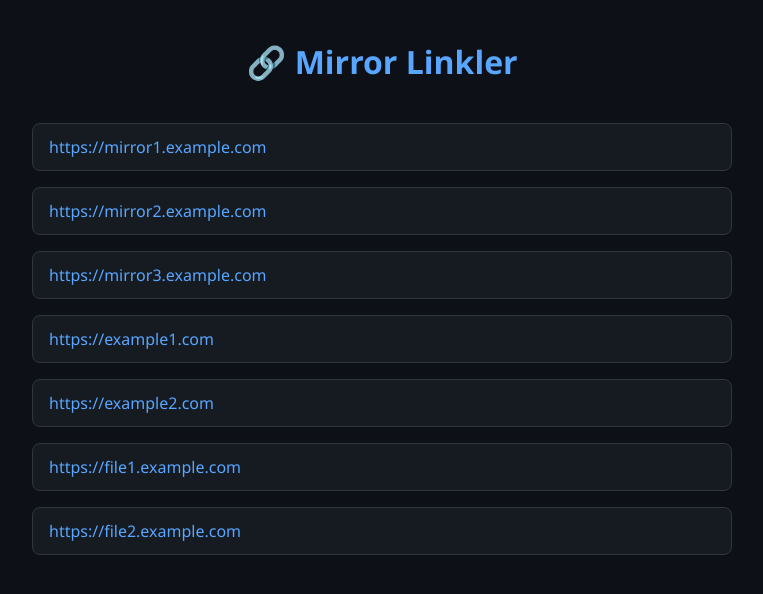
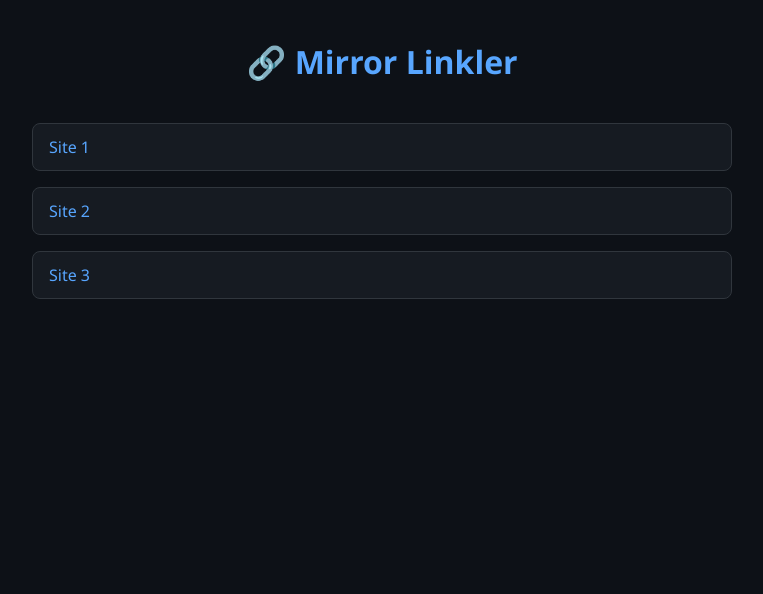
Before and after one commit to solomonsshamir/solomonsshamir, a plain HTML site: page index.html in a window 1280 px wide. Shown: the whole page, without its empty margins (258-1021 px from the left). Drawn offline with Linux system fonts and the light colour scheme.

Commit message:
Update index.html

```diff
--- a/index.html
+++ b/index.html
@@ -53,13 +53,9 @@
     <h1>🔗 Mirror Linkler</h1>
 
     <div class="links">
-        <a href="https://mirror1.example.com" target="_blank">https://mirror1.example.com</a>
-        <a href="https://mirror2.example.com" target="_blank">https://mirror2.example.com</a>
-        <a href="https://mirror3.example.com" target="_blank">https://mirror3.example.com</a>
-        <a href="https://example1.com" target="_blank">https://example1.com</a>
-        <a href="https://example2.com" target="_blank">https://example2.com</a>
-        <a href="https://file1.example.com" target="_blank">https://file1.example.com</a>
-        <a href="https://file2.example.com" target="_blank">https://file2.example.com</a>
+        <a href="https://satlab.ziaurrahoman138.workers.dev/" target="_blank">Site 1</a>
+        <a href="https://sprightly-vacherin-63b978.netlify.app/" target="_blank">Site 2</a>
+        <a href="satlabonline.surge.sh" target="_blank">Site 3</a>
     </div>
 
 </body>
```
